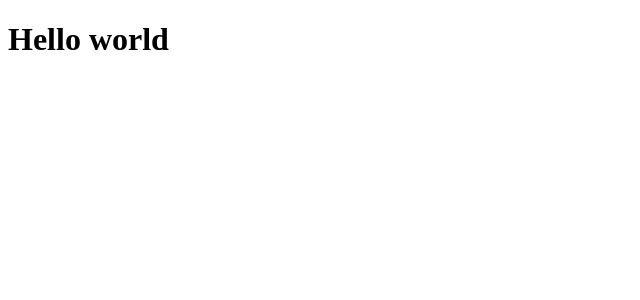
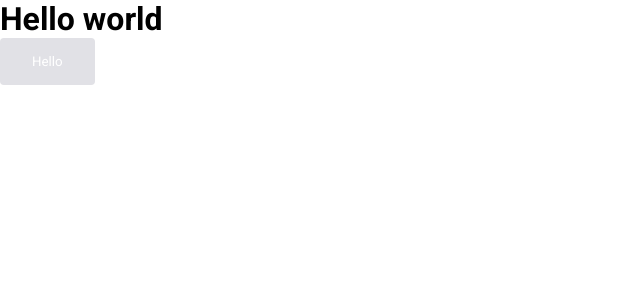
Before and after one commit to BmAlkes/next-ignite, a Next.js app: page / in a window 1280 px wide. Shown: the top 300 px of the page, without its empty margins (0-640 px from the left). Built offline with nearby package versions, Linux system fonts and the light colour scheme.

Commit message:
feat:add global styles

```diff
--- a/package.json
+++ b/package.json
@@ -9,6 +9,7 @@
     "lint": "next lint"
   },
   "dependencies": {
+    "@stitches/react": "^1.2.8",
     "@types/node": "20.1.4",
     "@types/react": "18.2.6",
     "@types/react-dom": "18.2.4",
--- a/src/pages/_app.tsx
+++ b/src/pages/_app.tsx
@@ -1,5 +1,7 @@
 import type { AppProps } from "next/app";
+import { globalStyles } from "./styles/global";
 
 export default function App({ Component, pageProps }: AppProps) {
+  globalStyles();
   return <Component {...pageProps} />;
 }
--- a/src/pages/_document.tsx
+++ b/src/pages/_document.tsx
@@ -1,13 +1,29 @@
-import { Html, Head, Main, NextScript } from 'next/document'
+import { Html, Head, Main, NextScript } from "next/document";
+import { getCssText } from "./styles";
 
 export default function Document() {
   return (
     <Html lang="en">
-      <Head />
+      <Head>
+        <link rel="preconnect" href="https://fonts.googleapis.com" />
+        <link
+          rel="preconnect"
+          href="https://fonts.gstatic.com"
+          crossOrigin="anonymous"
+        />
+        <link
+          href="https://fonts.googleapis.com/css2?family=Roboto:wght@400;700&display=swap"
+          rel="stylesheet"
+        />
+        <style
+          id="stitches"
+          dangerouslySetInnerHTML={{ __html: getCssText() }}
+        />
+      </Head>
       <body>
         <Main />
         <NextScript />
       </body>
     </Html>
-  )
+  );
 }
--- a/src/pages/index.tsx
+++ b/src/pages/index.tsx
@@ -1,11 +1,21 @@
 import { Inter } from "next/font/google";
+import { styled } from "./styles";
 
 const inter = Inter({ subsets: ["latin"] });
 
+const Button = styled("button", {
+  backgroundColor: "$gray100",
+  margin: "0px",
+  border: "0px",
+  padding: "1rem 2rem",
+  borderRadius: 4,
+  color: "white",
+});
 export default function Home() {
   return (
     <>
       <h1>Hello world</h1>
+      <Button>Hello</Button>
     </>
   );
 }
--- /dev/null
+++ b/src/pages/styles/global.ts
@@ -0,0 +1,15 @@
+import { globalCss } from ".";
+
+export const globalStyles = globalCss({
+  "*": {
+    margin: 0,
+    padding: 0,
+  },
+  body: {
+    "-webkit-font-smoothing": "antialiased",
+  },
+  "body, input, textarea, button": {
+    fontFamily: "Roboto",
+    fontWeight: 400,
+  },
+});
--- /dev/null
+++ b/src/pages/styles/index.ts
@@ -0,0 +1,25 @@
+import { createStitches } from "@stitches/react";
+
+export const {
+  config,
+  styled,
+  globalCss,
+  css,
+  keyframes,
+  getCssText,
+  theme,
+  createTheme,
+} = createStitches({
+  theme: {
+    colors: {
+      white: "#fff",
+      gray900: "#121214",
+      gray800: "#202024",
+      gray300: "#c4c4cc",
+      gray100: "#e1e1e6",
+
+      green500: "#00875f",
+      green300: "#00b37e",
+    },
+  },
+});
```
Also changed, not shown: 1 other file (tests, documents, lock files or other folders).
